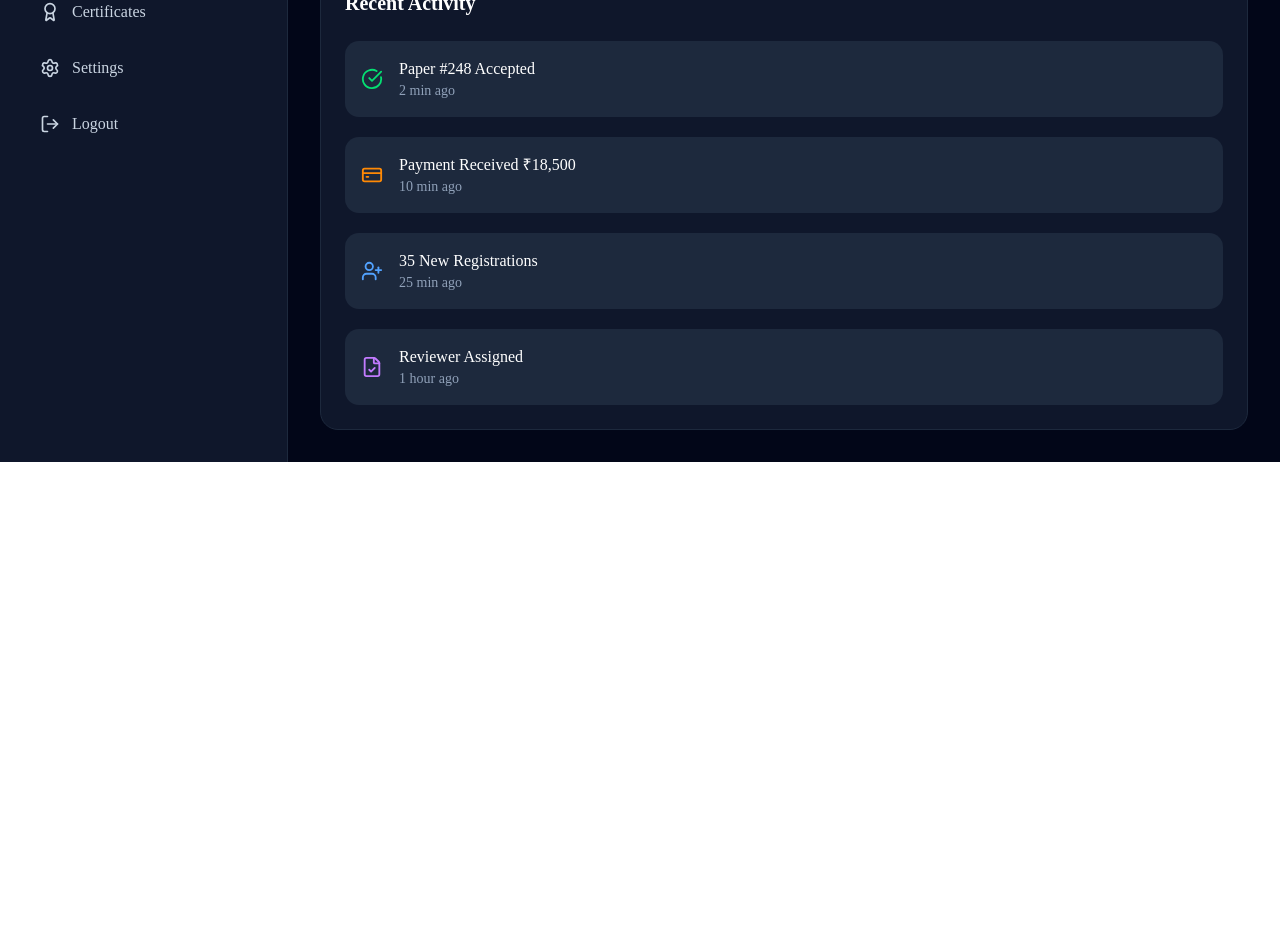
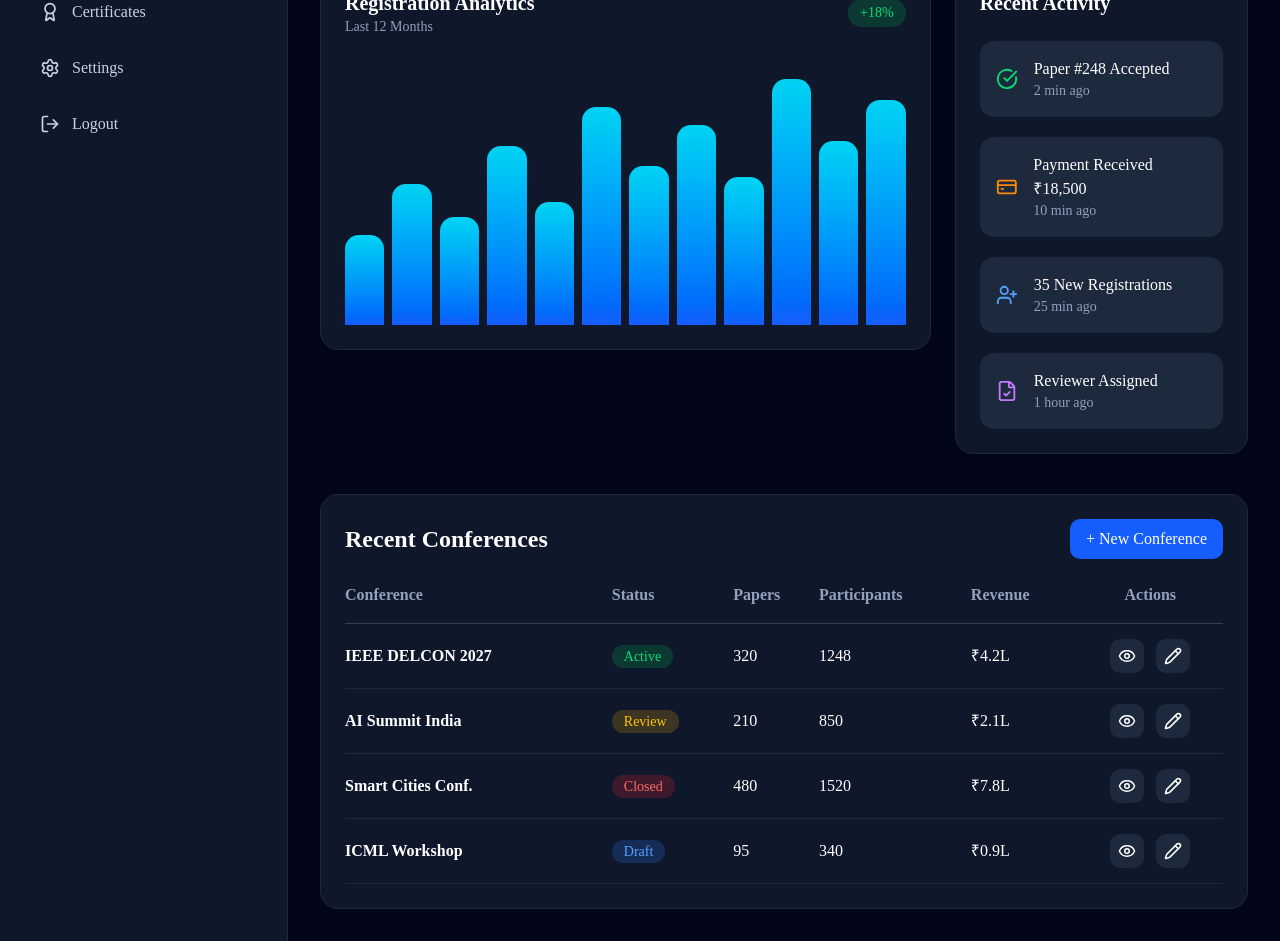
Before and after one commit to arjunsinghmokawat-design/conference-os, a Next.js app: page /dashboard in a window 1280 px wide. Shown: the part 420-1361 px from the top of the page. Before the commit the page ends 882 px from the top, so only its background shows below. Built offline with nearby package versions, Linux system fonts and the light colour scheme.

Commit message:
feat: dashboard analytics and conference table

```diff
--- a/app/dashboard/page.tsx
+++ b/app/dashboard/page.tsx
@@ -1,7 +1,9 @@
 import Sidebar from "@/components/dashboard/Sidebar";
 import Topbar from "@/components/dashboard/Topbar";
 import StatsCard from "@/components/dashboard/StatsCard";
+import Analytics from "@/components/dashboard/Analytics";
 import RecentActivity from "@/components/dashboard/RecentActivity";
+import ConferenceTable from "@/components/dashboard/ConferenceTable";
 
 import {
   CalendarDays,
@@ -14,16 +16,12 @@ export default function DashboardPage() {
   return (
     <main className="flex min-h-screen bg-slate-950 text-white">
 
-      {/* Sidebar */}
       <Sidebar />
 
-      {/* Main Content */}
       <section className="flex-1 p-8">
 
-        {/* Topbar */}
         <Topbar />
 
-        {/* Welcome */}
         <div className="mt-8">
           <h1 className="text-4xl font-bold">
             Welcome Back, Arjun 👋
@@ -34,7 +32,6 @@ export default function DashboardPage() {
           </p>
         </div>
 
-        {/* Stats Cards */}
         <div className="mt-10 grid gap-6 md:grid-cols-2 xl:grid-cols-4">
 
           <StatsCard
@@ -67,10 +64,17 @@ export default function DashboardPage() {
 
         </div>
 
-        {/* Recent Activity */}
-        <div className="mt-10">
+        <div className="mt-10 grid gap-6 xl:grid-cols-3">
+
+          <div className="xl:col-span-2">
+            <Analytics />
+          </div>
+
           <RecentActivity />
+
         </div>
+
+        <ConferenceTable />
 
       </section>
 
--- a/components/dashboard/Analytics.tsx
+++ b/components/dashboard/Analytics.tsx
@@ -0,0 +1,44 @@
+export default function Analytics() {
+  const months = [
+    35, 55, 42, 70, 48, 85,
+    62, 78, 58, 96, 72, 88,
+  ];
+
+  return (
+    <div className="rounded-2xl border border-slate-800 bg-slate-900 p-6">
+
+      <div className="flex items-center justify-between">
+
+        <div>
+          <h2 className="text-xl font-bold text-white">
+            Registration Analytics
+          </h2>
+
+          <p className="text-sm text-slate-400">
+            Last 12 Months
+          </p>
+        </div>
+
+        <span className="rounded-full bg-green-500/20 px-3 py-1 text-sm text-green-400">
+          +18%
+        </span>
+
+      </div>
+
+      <div className="mt-8 flex h-64 items-end justify-between gap-2">
+
+        {months.map((value, index) => (
+          <div
+            key={index}
+            className="flex-1 rounded-t-xl bg-gradient-to-t from-blue-600 to-cyan-400 transition-all duration-300 hover:opacity-80"
+            style={{
+              height: `${value}%`,
+            }}
+          />
+        ))}
+
+      </div>
+
+    </div>
+  );
+}
--- a/components/dashboard/ConferenceTable.tsx
+++ b/components/dashboard/ConferenceTable.tsx
@@ -0,0 +1,139 @@
+import { Eye, Pencil } from "lucide-react";
+
+const conferences = [
+  {
+    name: "IEEE DELCON 2027",
+    status: "Active",
+    papers: 320,
+    participants: 1248,
+    revenue: "₹4.2L",
+  },
+  {
+    name: "AI Summit India",
+    status: "Review",
+    papers: 210,
+    participants: 850,
+    revenue: "₹2.1L",
+  },
+  {
+    name: "Smart Cities Conf.",
+    status: "Closed",
+    papers: 480,
+    participants: 1520,
+    revenue: "₹7.8L",
+  },
+  {
+    name: "ICML Workshop",
+    status: "Draft",
+    papers: 95,
+    participants: 340,
+    revenue: "₹0.9L",
+  },
+];
+
+const badge = (status: string) => {
+  switch (status) {
+    case "Active":
+      return "bg-green-500/20 text-green-400";
+    case "Review":
+      return "bg-yellow-500/20 text-yellow-400";
+    case "Closed":
+      return "bg-red-500/20 text-red-400";
+    default:
+      return "bg-blue-500/20 text-blue-400";
+  }
+};
+
+export default function ConferenceTable() {
+  return (
+    <div className="mt-10 rounded-2xl border border-slate-800 bg-slate-900 p-6">
+
+      <div className="mb-6 flex items-center justify-between">
+        <h2 className="text-2xl font-bold text-white">
+          Recent Conferences
+        </h2>
+
+        <button className="rounded-lg bg-blue-600 px-4 py-2 hover:bg-blue-700">
+          + New Conference
+        </button>
+      </div>
+
+      <div className="overflow-x-auto">
+
+        <table className="w-full">
+
+          <thead className="border-b border-slate-700">
+
+            <tr className="text-left text-slate-400">
+
+              <th className="pb-4">Conference</th>
+              <th className="pb-4">Status</th>
+              <th className="pb-4">Papers</th>
+              <th className="pb-4">Participants</th>
+              <th className="pb-4">Revenue</th>
+              <th className="pb-4 text-center">Actions</th>
+
+            </tr>
+
+          </thead>
+
+          <tbody>
+
+            {conferences.map((conf) => (
+
+              <tr
+                key={conf.name}
+                className="border-b border-slate-800 hover:bg-slate-800"
+              >
+
+                <td className="py-5 font-semibold">
+                  {conf.name}
+                </td>
+
+                <td>
+
+                  <span
+                    className={`rounded-full px-3 py-1 text-sm ${badge(
+                      conf.status
+                    )}`}
+                  >
+                    {conf.status}
+                  </span>
+
+                </td>
+
+                <td>{conf.papers}</td>
+
+                <td>{conf.participants}</td>
+
+                <td>{conf.revenue}</td>
+
+                <td>
+
+                  <div className="flex justify-center gap-3">
+
+                    <button className="rounded-lg bg-slate-800 p-2 hover:bg-blue-600">
+                      <Eye size={18} />
+                    </button>
+
+                    <button className="rounded-lg bg-slate-800 p-2 hover:bg-green-600">
+                      <Pencil size={18} />
+                    </button>
+
+                  </div>
+
+                </td>
+
+              </tr>
+
+            ))}
+
+          </tbody>
+
+        </table>
+
+      </div>
+
+    </div>
+  );
+}
```
